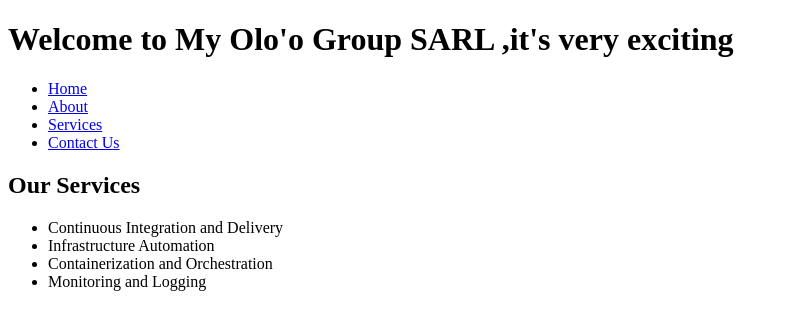
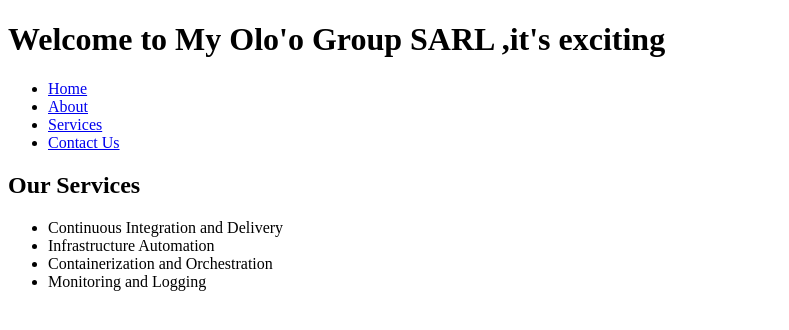
Before and after one commit to njanfang/testcicd, a plain HTML site: page index.html in a window 1280 px wide. Shown: the whole page, without its empty margins (0-789 px from the left). Drawn offline with Linux system fonts and the light colour scheme.

Commit message:
Update index.html

```diff
--- a/index.html
+++ b/index.html
@@ -5,7 +5,7 @@
   </head>
   <body>
     <header>
-      <h1>Welcome to My Olo'o Group SARL ,it's very exciting </h1>
+      <h1>Welcome to My Olo'o Group SARL ,it's exciting </h1>
     </header>
     <nav>
       <ul>
```
